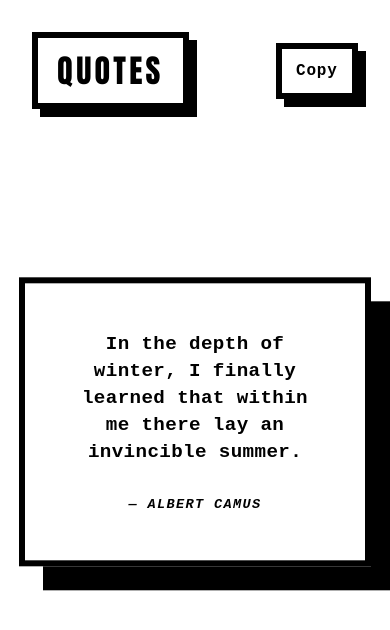
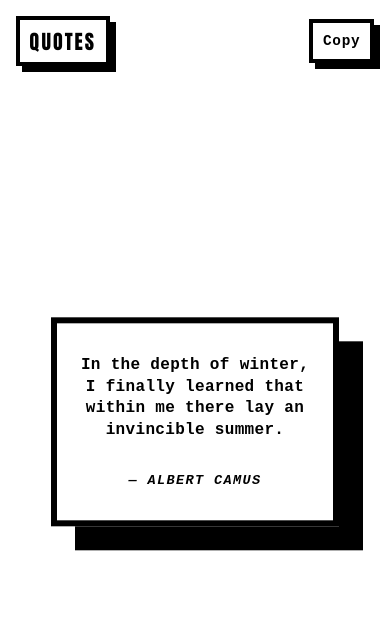
Before and after one commit to naivorandria/quotes, a plain HTML site: page index.html in a window 390 px wide. Drawn offline with Linux system fonts and the light colour scheme.

Commit message:
feat: mobile responsiveness

```diff
--- a/app.js
+++ b/app.js
@@ -8,6 +8,8 @@ const liveRegion = document.getElementById('quote-live');
 const quoteCard = document.getElementById('quote-card');
 const pageBody = document.querySelector('.page-body');
 const copyBtn = document.getElementById('copy-quote');
+const headerEl = document.querySelector('.fixed-header');
+const brandEl = document.querySelector('.brand.neo-title');
 
 let quotes = [];
 let currentIndex = -1;
@@ -51,6 +53,10 @@ function computeIntervalMs(text) {
 // force light theme
 currentTheme = 'light';
 document.documentElement.dataset.theme = 'light';
+
+// dynamic font sizing helpers
+let _baseQuoteFontSizePx = null; // captured on first call
+const _MIN_QUOTE_FONT_PX = 12; // minimum font size to avoid unreadable text
 
 
 function pickNextIndex() {
@@ -121,22 +127,76 @@ function handleClick() {
 }
 
 function adjustQuoteSize() {
-  if (!quoteCard) return;
-  // reset natural width then increase horizontally if the content is too tall or too wide
+  if (!quoteCard || !quoteText || !copyBtn || !brandEl) return;
+
+  // let the card try its natural width first
   quoteCard.style.width = 'fit-content';
-  quoteCard.style.maxWidth = '120vw';
-  const availHeight = Math.floor(window.innerHeight * 0.85);
-  const maxWidthPx = Math.floor(window.innerWidth * 0.95);
+
+  // compute horizontal limits based on header elements and 8px gaps
+  const headerRect = headerEl ? headerEl.getBoundingClientRect() : { bottom: 0 };
+  const brandRect = brandEl ? brandEl.getBoundingClientRect() : { right: 0 };
+  const copyRect = copyBtn.getBoundingClientRect();
+
+  const leftLimit = Math.max(8, Math.floor(brandRect.right) + 8);
+  const rightLimit = Math.min(window.innerWidth - 8, Math.floor(copyRect.left) - 8);
+  let availableWidth = Math.max(0, rightLimit - leftLimit);
+
+  // fallback to 80% viewport if calculations fail
+  const fallbackMax = Math.floor(window.innerWidth * 0.8);
+  const maxWidthPx = availableWidth > 0 ? availableWidth : fallbackMax;
+
+  quoteCard.style.maxWidth = `${maxWidthPx}px`;
+
+  // compute vertical allowance (must stay below header)
+  const desiredTop = (headerRect.bottom || 0) + 8; // 8px gap below header
+  const desiredBottom = Math.max(24, Math.floor(window.innerHeight * 0.03));
+  const maxAllowedHeight = Math.max(100, window.innerHeight - desiredTop - desiredBottom);
+
   let currentWidth = Math.ceil(quoteCard.getBoundingClientRect().width);
   let attempts = 0;
-  while ((quoteCard.scrollHeight > availHeight || quoteText.scrollWidth > currentWidth) && currentWidth < maxWidthPx && attempts < 40) {
-    const increment = Math.max(50, Math.floor(window.innerWidth * 0.05));
+
+  // Expand horizontally until content fits vertically or width cap reached
+  while ((quoteCard.scrollHeight > maxAllowedHeight || quoteText.scrollWidth > currentWidth) && currentWidth < maxWidthPx && attempts < 80) {
+    const increment = Math.max(40, Math.floor(window.innerWidth * 0.03));
     currentWidth = Math.min(currentWidth + increment, maxWidthPx);
     quoteCard.style.width = `${currentWidth}px`;
-    // allow browser to reflow for accurate measurements on some platforms
     attempts++;
   }
+
+  // ensure vertical fit: shrink font if still too tall
+  ensureVerticalFit(maxAllowedHeight, desiredTop, desiredBottom);
 }
+
+function ensureVerticalFit(maxAllowedHeight = null, desiredTop = 0, desiredBottom = 24) {
+  if (!quoteCard || !quoteText) return;
+
+  // get computed (responsive) font size as starting point
+  const cs = window.getComputedStyle(quoteText);
+  let fontPx = parseFloat(cs.fontSize) || 20;
+  if (!_baseQuoteFontSizePx) _baseQuoteFontSizePx = fontPx;
+
+  // remove inline size to measure natural (CSS-driven) layout
+  quoteText.style.fontSize = '';
+
+  // compute maxAllowedHeight if not provided
+  if (!maxAllowedHeight) {
+    const headerRect = headerEl ? headerEl.getBoundingClientRect() : { bottom: 0 };
+    const top = (headerRect.bottom || 0) + 8;
+    const bottom = Math.max(24, Math.floor(window.innerHeight * 0.03));
+    maxAllowedHeight = Math.max(100, window.innerHeight - top - bottom);
+  }
+
+  let currentHeight = quoteCard.getBoundingClientRect().height;
+
+  // decrease font size stepwise until content fits vertically or hits minimum
+  while (currentHeight > maxAllowedHeight && fontPx > _MIN_QUOTE_FONT_PX) {
+    fontPx = Math.max(_MIN_QUOTE_FONT_PX, fontPx - 1);
+    quoteText.style.fontSize = `${fontPx}px`;
+    // re-evaluate height
+    currentHeight = quoteCard.getBoundingClientRect().height;
+  }
+}
+
 
 function copyQuote() {
   const text = quoteText.textContent;
@@ -182,7 +242,7 @@ document.addEventListener('DOMContentLoaded', () => {
     });
   }
 
-  window.addEventListener('resize', adjustQuoteSize);
+  window.addEventListener('resize', () => { adjustQuoteSize(); ensureVerticalFit(); });
   window.addEventListener('keydown', handleKeyboard);
   if (pageBody) {
     pageBody.addEventListener('click', handleClick);
--- a/styles.css
+++ b/styles.css
@@ -139,7 +139,7 @@ button {
   transform: translate(-50%, -50%);
   min-width: 22rem;
   width: fit-content;
-  max-width: 95vw;
+  max-width: 80vw; /* limit to 80% of viewport width as requested */
   padding: 3rem 2.5rem;
   border: 6px solid var(--border);
   background: var(--bg);
@@ -188,8 +188,9 @@ body {
 
 .quote-text {
   margin: 0;
-  font-size: clamp(1.2rem, 3vw, 2.5rem);
-  line-height: 1.4;
+  /* responsive font size across devices */
+  font-size: clamp(1rem, 4.5vw, 2.5rem);
+  line-height: 1.35;
   letter-spacing: 0.02em;
   max-width: 100%;
   overflow-wrap: break-word;
@@ -233,3 +234,50 @@ body {
     transition-duration: 0ms !important;
   }
 }
+
+/* Responsive adjustments for small screens */
+@media (max-width: 600px) {
+  .fixed-header {
+    padding: 1rem;
+    height: auto;
+  }
+  .brand.neo-title {
+    font-size: 1.25rem;
+    padding: 0.35rem 0.6rem;
+    border-width: 4px;
+    box-shadow: 6px 6px 0 0 var(--border);
+  }
+  .copy-btn.square-btn {
+    font-size: 0.9rem;
+    padding: 0.25rem 0.6rem;
+    min-height: 2.8rem;
+    border-width: 4px;
+    box-shadow: 6px 6px 0 0 var(--border);
+  }
+  .quote-card {
+    padding: 2rem 1rem;
+    min-width: 18rem;
+  }
+  .quote-text {
+    font-size: clamp(1rem, 4vw, 1.6rem);
+  }
+}
+
+@media (max-width: 380px) {
+  .brand.neo-title {
+    font-size: 1rem;
+    padding: 0.25rem 0.5rem;
+  }
+  .copy-btn.square-btn {
+    font-size: 0.8rem;
+    padding: 0.2rem 0.45rem;
+    min-height: 2.4rem;
+  }
+  .quote-card {
+    padding: 1.4rem 0.8rem;
+    min-width: 16rem;
+  }
+  .quote-text {
+    font-size: clamp(0.95rem, 4.5vw, 1.4rem);
+  }
+}
```
